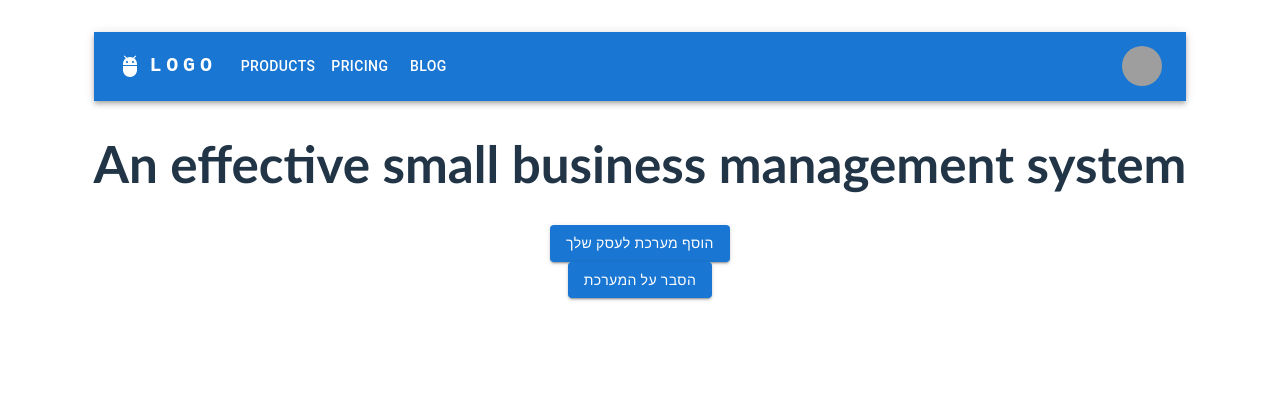
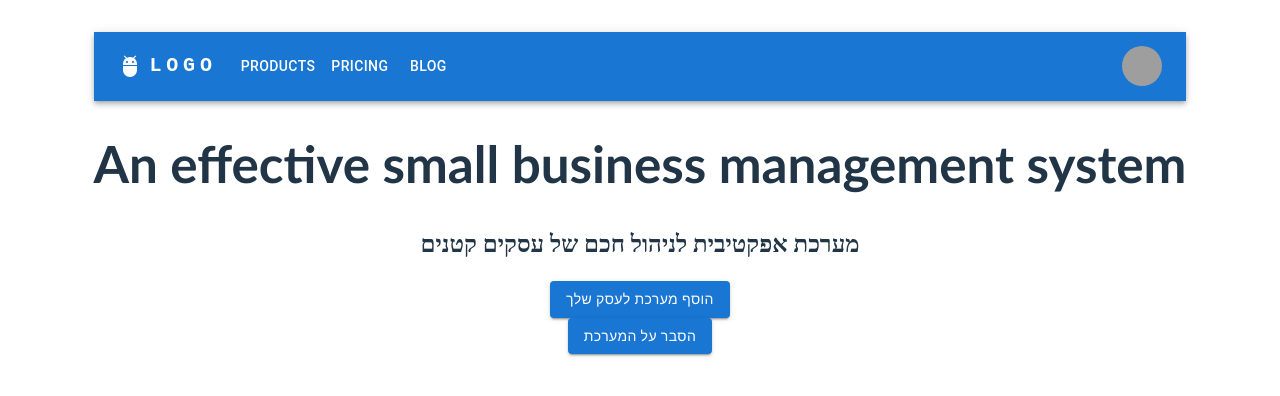
Before and after one commit to Shifra-fraiman/smallBusinessManagementSystem, a React (Vite) app: page / in a window 1280 px wide. Shown: the top 396 px of the page. Built offline with nearby package versions, Linux system fonts and the light colour scheme; grey boxes are pictures that could not be loaded.

Commit message:
design homepage

```diff
--- a/src/pages/HomePage/HomePage.page.tsx
+++ b/src/pages/HomePage/HomePage.page.tsx
@@ -1,5 +1,5 @@
 import React, { useState } from "react";
-import { ButtonComponent } from "../../components/Button/Button.component";
+import {ButtonComponent} from "../../components/Button/button.component";
 // import  AlertComponent  from "../../components/Alert/Alert.component";
 import { showAlert } from '../../utils/alertUtils';
 import { Alert, AlertTitle, Collapse } from "@mui/material";
@@ -9,7 +9,9 @@ export const Home = () => {
 
     return (
         <>
-            <h1>An effective small business management system</h1>
+        <div id="mainContainer">
+        <h1>An effective small business management system</h1>
+        <h2>מערכת אפקטיבית לניהול חכם של עסקים קטנים</h2>
             <div id="buttonsContainer">
                 <ButtonComponent text="הוסף מערכת לעסק שלך" onClick={() => {
                     showAlert("הודעת מערכת", "המערכת בפיתוח, אנא המתינו...", "info");
@@ -19,6 +21,8 @@ export const Home = () => {
                     showAlert("הודעת מערכת", "המערכת בפיתוח, אנא המתינו...", "info");
                 }}></ButtonComponent>
             </div>
+        </div>
+
         </>
     );
 }
```
Also changed, not shown: src/assets/bussinessHands.jpg (added), src/assets/homePageBackground.jpg (added).
